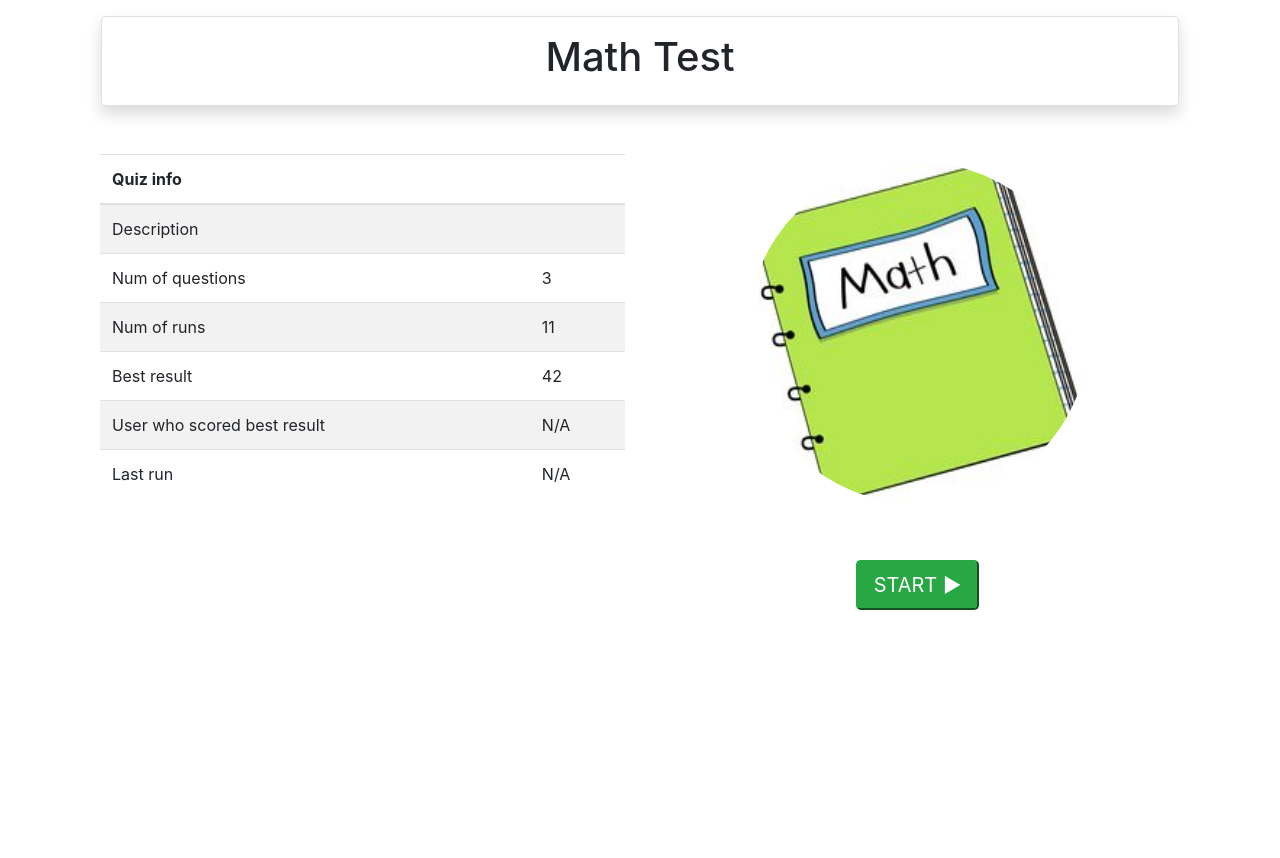
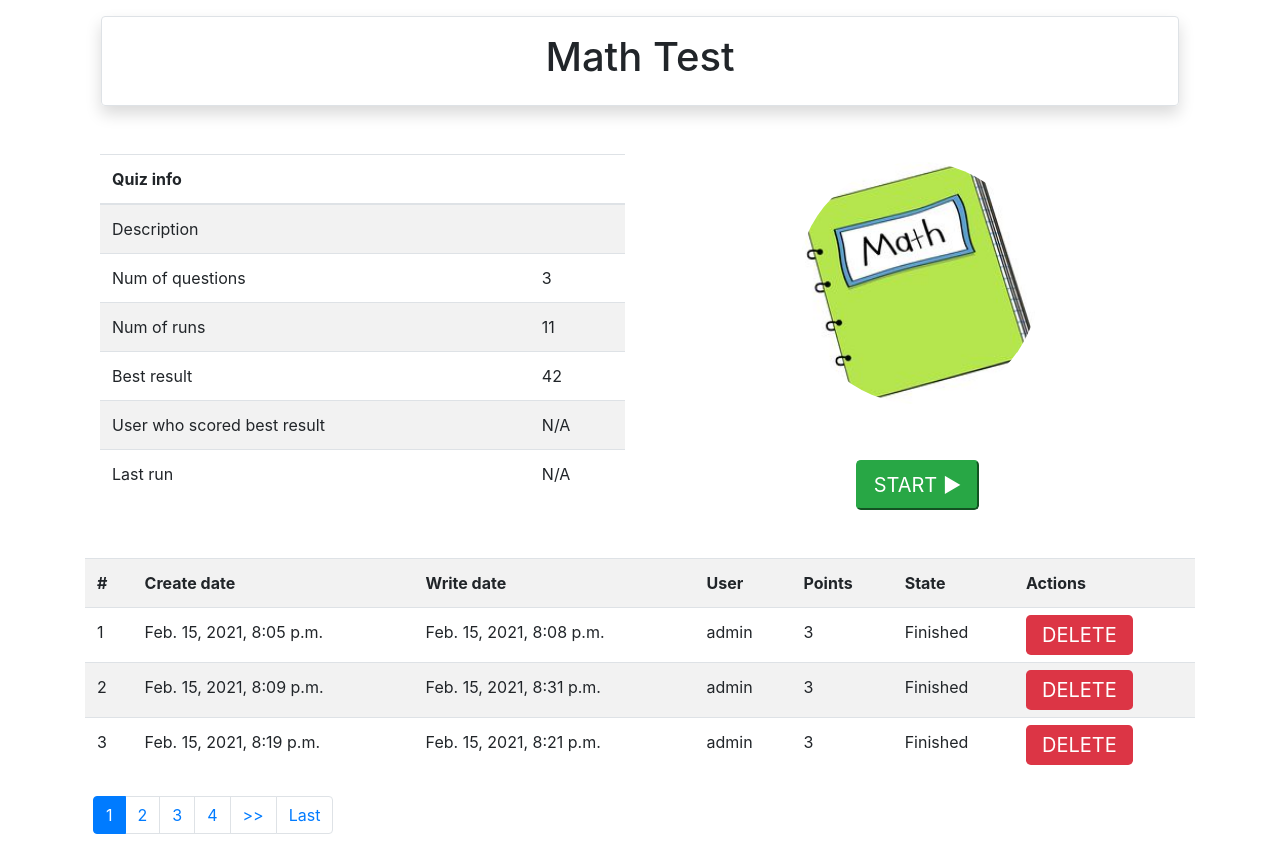
Before and after one commit to dbradul/quiz, a Django app: page /quizes/029f29ce-df0f-4d75-8539-36e2f47b7aa6/ in a window 1280 px wide. Shown: the part 56-914 px from the top of the page. Before the commit the page ends 666 px from the top, so only its background shows below. Run offline with Django 3.2, Linux system fonts and the light colour scheme; a user stored in the database is signed in; data comes from the database, SQL or seed files in the repository; both versions use the stored data as it was after the commit; some libraries are stand-ins or nearby versions.

Commit message:
Test flow continuation

```diff
--- a/src/app/settings.py
+++ b/src/app/settings.py
@@ -112,7 +112,8 @@ AUTH_PASSWORD_VALIDATORS = [
 
 LANGUAGE_CODE = 'en-us'
 
-TIME_ZONE = 'UTC'
+# TIME_ZONE = 'UTC'
+TIME_ZONE = 'Europe/Kiev'
 
 USE_I18N = True
 
--- a/src/quiz/models.py
+++ b/src/quiz/models.py
@@ -64,6 +64,7 @@ class Result(BaseModel):
     test = models.ForeignKey(to=Test, related_name='results', on_delete=models.CASCADE)
     state = models.PositiveSmallIntegerField(default=STATE.NEW, choices=STATE.choices)
     uuid = models.UUIDField(default=generate_uuid, db_index=True, unique=True)
+    current_order_number = models.PositiveSmallIntegerField(null=True)
 
     num_correct_answers = models.PositiveSmallIntegerField(
         default=0,
@@ -90,7 +91,11 @@ class Result(BaseModel):
 
         self.num_correct_answers += int(correct_answer)
         self.num_incorrect_answers += 1 - int(correct_answer)
+        self.current_order_number = order_number
         if order_number == question.test.questions_count():
             self.state = self.STATE.FINISHED
 
         self.save()
+
+    def points(self):
+        return max(0, self.num_correct_answers - self.num_incorrect_answers)
--- a/src/quiz/templates/results/details.html
+++ b/src/quiz/templates/results/details.html
@@ -3,6 +3,9 @@
 
 {% block header %}
     <h1>Congratulaions!</h1>
+    <div class="progress">
+      <div class="progress-bar" role="progressbar" style="width: 100%" aria-valuenow="100" aria-valuemin="0" aria-valuemax="100"></div>
+    </div>
 {% endblock %}
 
 {% block content %}
--- a/src/quiz/templates/tests/details.html
+++ b/src/quiz/templates/tests/details.html
@@ -47,7 +47,7 @@
 
             <div class="col-sm">
                 <div class="d-flex justify-content-center">
-                    <img class="rounded-circle p-1 m-1" width="350" height="350"  src="{{ test.image.url }}">
+                    <img class="rounded-circle p-1 m-1" width="250" height="250"  src="{{ test.image.url }}">
                 </div>
 
                 <form action="{% url 'tests:result_create' test.uuid %}" method="post" class="d-flex justify-content-center mt-5 mb-5" >
@@ -56,6 +56,39 @@
                 </form>
             </div>
 
+            <table class="table table-striped table-hover">
+              <tr>
+                <th>#</th>
+                <th>Create date</th>
+                <th>Write date</th>
+                <th>User</th>
+                <th>Points</th>
+                <th>State</th>
+                <th>Actions</th>
+              </tr>
+                {% for result in object_list %}
+                      <tr>
+                        <td>{{ forloop.counter }}</td>
+                        <td>{{ result.create_date }}</td>
+                        <td>{{ result.write_date }}</td>
+                        <td>{{ result.user }}</td>
+                        <td>{{ result.points }}</td>
+                        <td>{{ result.get_state_display }}</td>
+                        <td>
+                            {% if result.state == result.STATE.NEW %}
+                                <a href="{% url 'tests:result_update' test.uuid result.uuid %}" class="btn-lg btn-warning">CONTINUE</a>
+                                <a href="#" class="btn-lg btn-danger">DELETE</a>
+                            {% else %}
+                                <a href="#" class="btn-lg btn-danger">DELETE</a>
+                            {% endif %}
+                        </td>
+                      </tr>
+                {% endfor %}
+             </table>
+             <div class="p-1 m-1">
+                {% include 'includes/pagination.html' %}
+             </div>
+
         </div>
     </div>
 
--- a/src/quiz/urls.py
+++ b/src/quiz/urls.py
@@ -1,6 +1,7 @@
 from django.urls import path
 
-from quiz.views import TestDetailView, TestListView, TestResultQuestionView, TestResultCreateView, TestResultDetailsView
+from quiz.views import TestDetailView, TestListView, TestResultQuestionView, TestResultCreateView, \
+    TestResultDetailsView, TestResultUpdateView
 
 app_name = 'tests'
 
@@ -11,5 +12,6 @@ urlpatterns = [
     path('<uuid:uuid>/', TestDetailView.as_view(), name='details'),
     path('<uuid:uuid>/results/create', TestResultCreateView.as_view(), name='result_create'),
     path('<uuid:uuid>/results/<uuid:result_uuid>/details', TestResultDetailsView.as_view(), name='result_details'),
-    path('<uuid:uuid>/results/<uuid:result_uuid>/questions/<int:order_number>', TestResultQuestionView.as_view(), name='question'),
+    path('<uuid:uuid>/results/<uuid:result_uuid>/update', TestResultUpdateView.as_view(), name='result_update'),
+    path('<uuid:uuid>/results/<uuid:result_uuid>/questions/next', TestResultQuestionView.as_view(), name='question'),
 ]
--- a/src/quiz/views.py
+++ b/src/quiz/views.py
@@ -3,6 +3,7 @@ from django.http import HttpResponse, HttpResponseRedirect
 from django.shortcuts import render
 from django.urls import reverse
 from django.views.generic import ListView, DetailView, CreateView, UpdateView
+from django.views.generic.list import MultipleObjectMixin
 
 from quiz.forms import ChoiceFormSet
 from quiz.models import Test, Result, Question
@@ -14,15 +15,27 @@ class TestListView(LoginRequiredMixin, ListView):
     context_object_name = 'tests'
 
 
-class TestDetailView(LoginRequiredMixin, DetailView):
+class TestDetailView(LoginRequiredMixin, DetailView, MultipleObjectMixin):
     model = Test
     template_name = 'tests/details.html'
     context_object_name = 'test'
     pk_url_kwarg = 'uuid'
+    paginate_by = 3
 
     def get_object(self):
         uuid = self.kwargs.get('uuid')
-        return self.get_queryset().get(uuid=uuid)
+        return self.model.objects.get(uuid=uuid)
+
+    def get_context_data(self, **kwargs):
+        context = super().get_context_data(object_list=self.get_queryset(), **kwargs)
+        # context['result_list'] = self.get_queryset()
+        return context
+
+    def get_queryset(self):
+        return Result.objects.filter(
+            test=self.get_object(),
+            user=self.request.user
+        ).order_by('state')
 
 
 class TestResultDetailsView(LoginRequiredMixin, DetailView):
@@ -30,6 +43,7 @@ class TestResultDetailsView(LoginRequiredMixin, DetailView):
     template_name = 'results/details.html'
     context_object_name = 'result'
     pk_url_kwarg = 'uuid'
+
 
     def get_object(self):
         uuid = self.kwargs.get('result_uuid')
@@ -42,7 +56,8 @@ class TestResultCreateView(LoginRequiredMixin, CreateView):
         result = Result.objects.create(
             test=Test.objects.get(uuid=uuid),
             user=request.user,
-            state=Result.STATE.NEW
+            state=Result.STATE.NEW,
+            current_order_number=0
         )
         result.save()
 
@@ -51,13 +66,16 @@ class TestResultCreateView(LoginRequiredMixin, CreateView):
             kwargs={
                 'uuid': uuid,
                 'result_uuid': result.uuid,
-                'order_number': 1
+                # 'order_number': 1
             }
         ))
 
 class TestResultQuestionView(LoginRequiredMixin, UpdateView):
 
-    def get(self, request, uuid, result_uuid, order_number):
+    def get(self, request, uuid, result_uuid):
+
+        order_number = Result.objects.get(uuid=result_uuid).current_order_number+1
+
         question = Question.objects.get(
             test__uuid=uuid,
             order_number=order_number
@@ -74,7 +92,10 @@ class TestResultQuestionView(LoginRequiredMixin, UpdateView):
             }
         )
 
-    def post(self, request, uuid, result_uuid, order_number):
+    def post(self, request, uuid, result_uuid):
+
+        order_number = Result.objects.get(uuid=result_uuid).current_order_number+1
+
         question = Question.objects.get(
             test__uuid=uuid,
             order_number=order_number
@@ -105,6 +126,20 @@ class TestResultQuestionView(LoginRequiredMixin, UpdateView):
                 kwargs={
                     'uuid': uuid,
                     'result_uuid': result.uuid,
-                    'order_number': order_number+1
+                    # 'order_number': order_number+1
                 }
             ))
+
+class TestResultUpdateView(LoginRequiredMixin, UpdateView):
+
+    def get(self, request, uuid, result_uuid):
+        result = Result.objects.get(uuid=result_uuid)
+
+        return HttpResponseRedirect(reverse(
+            'tests:question',
+            kwargs={
+                'uuid': uuid,
+                'result_uuid': result_uuid,
+                # 'order_number': result.current_order_number+1
+            }
+        ))
--- a/src/templates/includes/pagination.html
+++ b/src/templates/includes/pagination.html
@@ -1,19 +1,35 @@
-{% if page_obj %}
-    <div class="pagination">
-        <span class="step-links">
+
+{% if page_obj.paginator.num_pages > 1 %}
+    <nav aria-label="Page navigation example">
+        <ul class="pagination">
+
             {% if page_obj.has_previous %}
-                <a href="?page=1">&laquo; first</a>
-                <a href="?page={{ page_obj.previous_page_number }}&{{ request.query_params }}">previous</a>
+                <li class="page-item"><a class="page-link" href="?page=1&{{ query_params }}">First</a></li>
+                <a class="page-link" href="?page={{ page_obj.previous_page_number }}&{{ query_params }}" tabindex="-1"> << </a>
             {% endif %}
 
-            <span class="current">
-                Page {{ page_obj.number }} of {{ page_obj.paginator.num_pages }}.
-            </span>
+            {% for number_page in page_obj.paginator.page_range %}
+
+                {% if number_page == page_obj.number %}
+                    <li class="page-item active">
+                        <a class="page-link" href="#">{{ page_obj.number }} <span class="sr-only">(current)</span></a>
+                    </li>
+{#                {% elif number_page > page_obj.number|add:-offset and number_page < page_obj.number|add:offset  %}#}
+                {% elif number_page > page_obj.number|add:-5 and number_page < page_obj.number|add:5  %}
+                    <li class="page-item">
+                      <a class="page-link" href="?page={{ number_page }}&{{ query_params }}">{{ number_page }} </a>
+                    </li>
+                {% endif %}
+
+            {% endfor %}
 
             {% if page_obj.has_next %}
-                <a href="?page={{ page_obj.next_page_number }}&{{ request.query_params }}">next</a>
-                <a href="?page={{ page_obj.paginator.num_pages }}">last &raquo;</a>
+                <li class="page-item">
+                    <a class="page-link" href="?page={{ page_obj.next_page_number }}&{{ query_params }}"> >> </a>
+                </li>
+                <li class="page-item"><a class="page-link" href="?page={{ page_obj.paginator.num_pages }}&{{ query_params }}">Last</a></li>
             {% endif %}
-        </span>
-    </div>
+
+        </ul>
+    </nav>
 {% endif %}
```
Also changed, not shown: src/quiz/templates/includes/test_progress.html (added, +7 -0 lines), src/quiz/templates/tests/question.html (+4 -1 lines), src/quiz/templatetags/custom_tags.py (added, +25 -0 lines), src/db.sqlite3, src/quiz/migrations/0011_result_current_order_number.py (added), src/quiz/templatetags/__init__.py (added).
